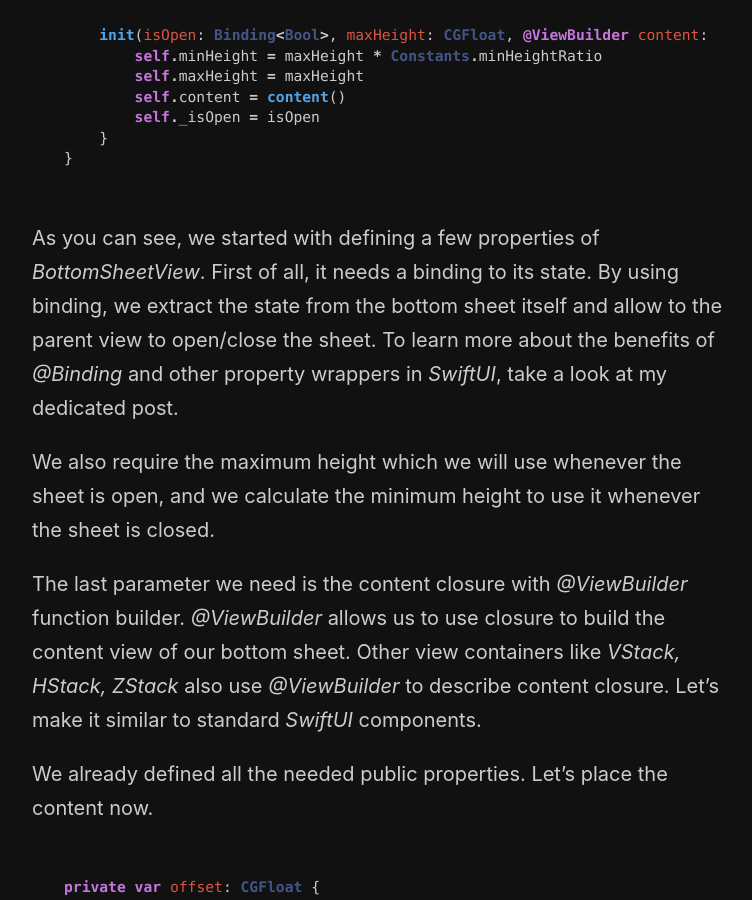
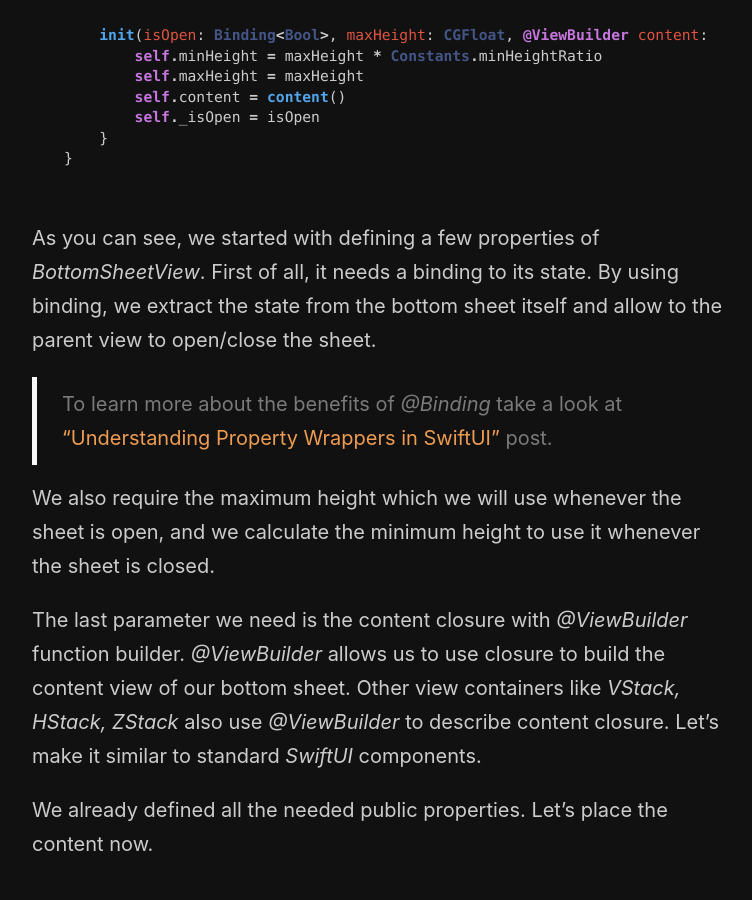
Before and after one commit to mecid/mecid.github.io, a Jekyll site: the page built from _posts/2019-12-11-building-bottom-sheet-in-swiftui.md, in a window 1280 px wide and 900 px high, scrolled down 1235 px. Shown: the whole window, without its empty margins (258-1010 px from the left). Built offline with Jekyll 4.4.1, drawn with Linux system fonts in a browser that asks for light colours.

Commit message:
Update 2019-12-11-building-bottom-sheet-in-swiftui.md

````diff
--- a/_posts/2019-12-11-building-bottom-sheet-in-swiftui.md
+++ b/_posts/2019-12-11-building-bottom-sheet-in-swiftui.md
@@ -29,7 +29,9 @@ struct BottomSheetView<Content: View>: View {
 }
 ```
 
-As you can see, we started with defining a few properties of *BottomSheetView*. First of all, it needs a binding to its state. By using binding, we extract the state from the bottom sheet itself and allow to the parent view to open/close the sheet. To learn more about the benefits of *@Binding* and other property wrappers in *SwiftUI*, take a look at my dedicated post.
+As you can see, we started with defining a few properties of *BottomSheetView*. First of all, it needs a binding to its state. By using binding, we extract the state from the bottom sheet itself and allow to the parent view to open/close the sheet.
+
+> To learn more about the benefits of *@Binding* take a look at ["Understanding Property Wrappers in SwiftUI"](/2019/06/12/understanding-property-wrappers-in-swiftui/) post.
 
 We also require the maximum height which we will use whenever the sheet is open, and we calculate the minimum height to use it whenever the sheet is closed.
 
````
